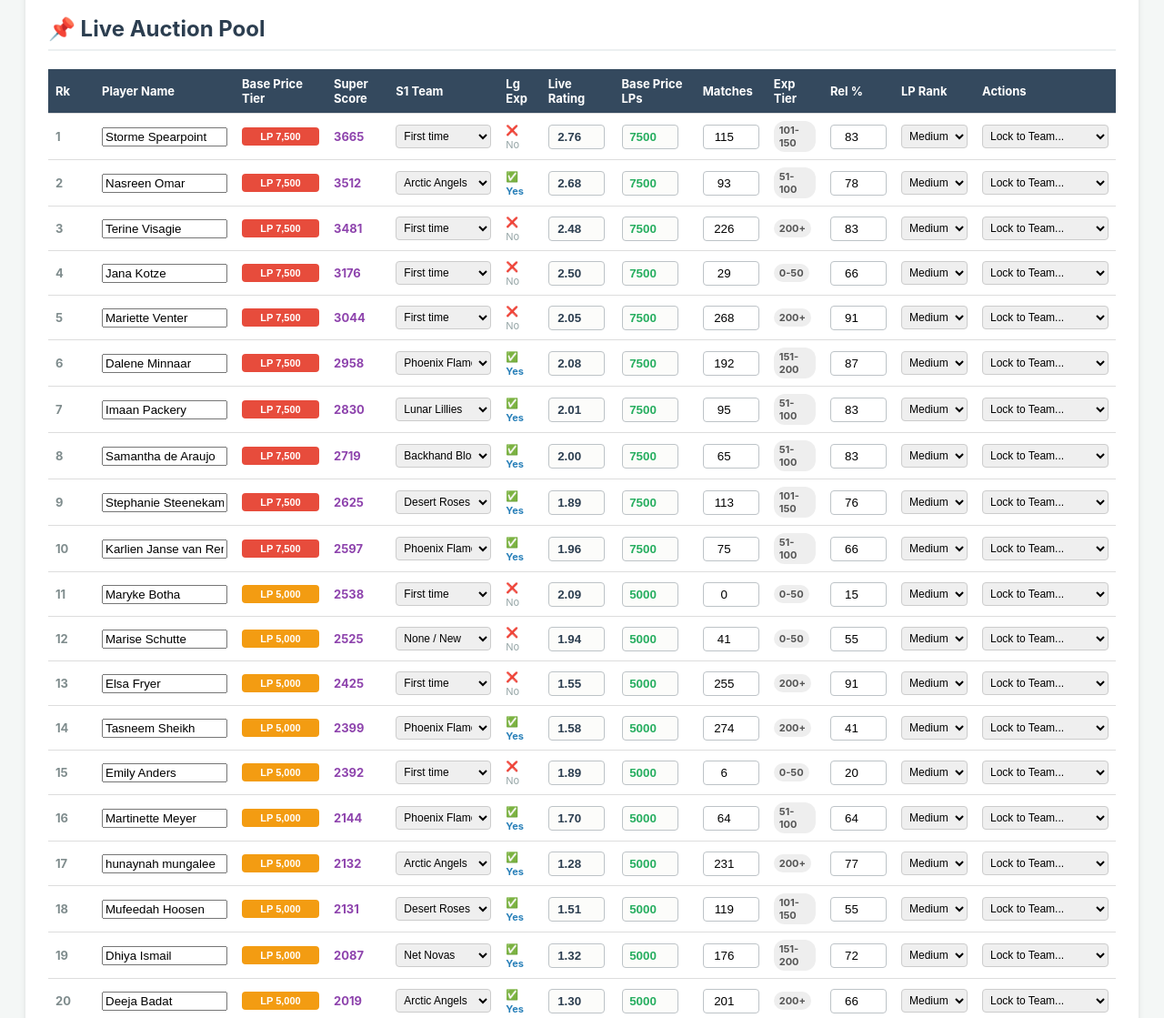
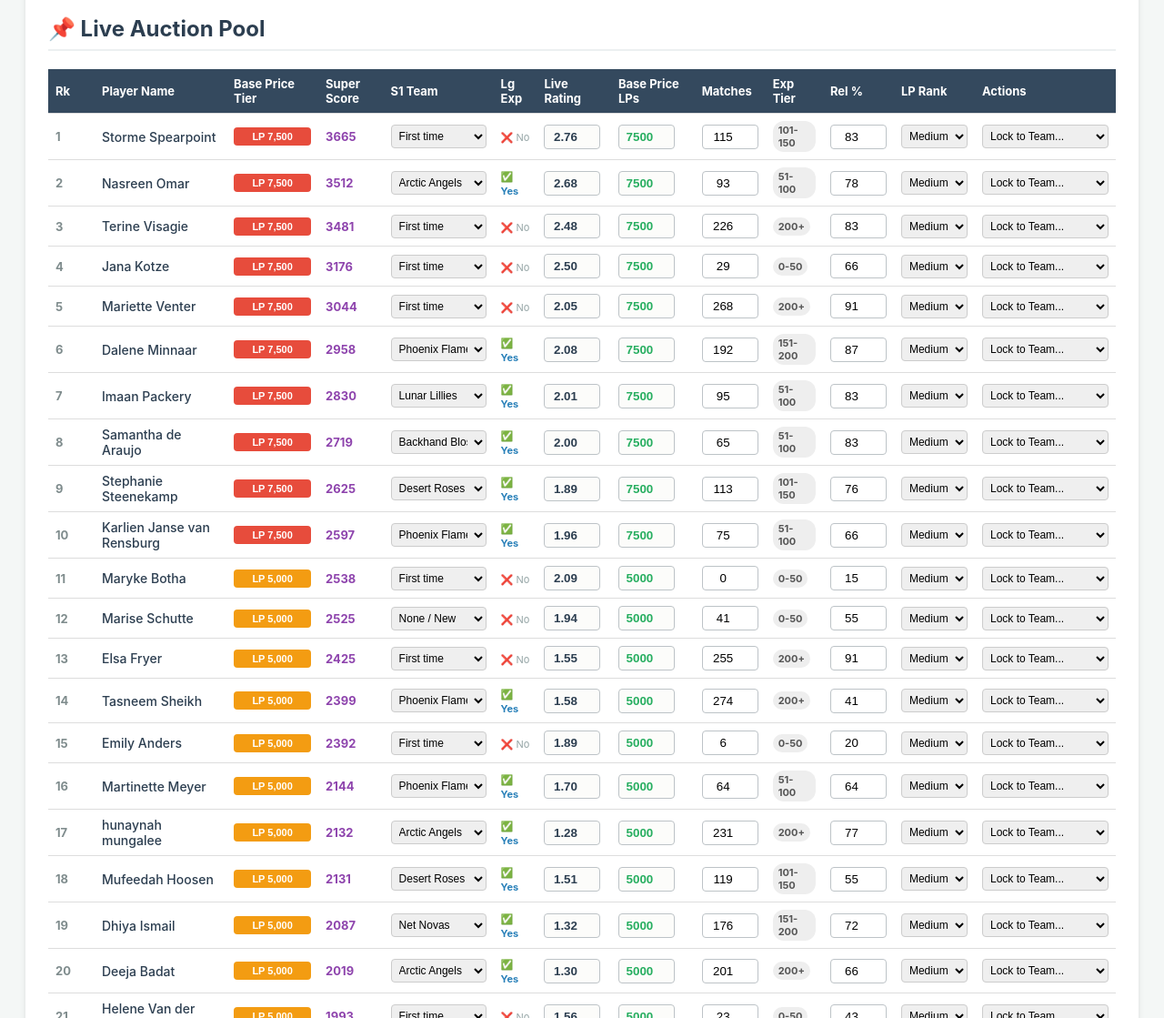
Before and after one commit to amadadi78614/LP_Ladies_S2_Player-list, a plain HTML site: page index.html in a window 1280 px wide. Shown: the part 580-1699 px from the top of the page at 91% size. Drawn offline with Linux system fonts and the light colour scheme.

Commit message:
Refactor name column to display player names
Updated name column styling and removed input fields for player names.

```diff
--- a/index.html
+++ b/index.html
@@ -35,7 +35,7 @@
         tr:hover { background-color: #f9f9f9; }
 
         .rank { font-weight: bold; color: #7f8c8d; width: 35px; }
-        .name-col { font-weight: 500; font-size: 14px; }
+        .name-col { font-weight: 500; font-size: 14px; color: #2c3e50; }
         .score-col { color: #8e44ad; font-weight: bold; }
         .exp-yes { color: #2980b9; font-weight: bold; font-size: 11px; }
         .exp-no { color: #95a5a6; font-size: 11px; }
@@ -249,7 +249,6 @@
             }
         });
 
-        // Ensure locked players use their assigned price
         getLockedPlayers().forEach(p => {
             if (!p.priceEdited) {
                 p.price = p.excel_base;
@@ -279,17 +278,15 @@
                 player.priceEdited = false;
                 player.tierEdited = false;
             } else if (field === 'moveToAuction') {
-                // Move from Locked to Auction Pool
                 player.role = 'Player';
                 player.retained = 'Not Retained';
                 player.team = 'Unassigned';
                 player.priceEdited = false;
                 player.tierEdited = false;
             } else if (field === 'moveToLocked') {
-                // Move from Auction to Locked
                 player.role = 'Player';
                 player.retained = 'Retained';
-                player.team = value; // Team selected
+                player.team = value;
             } else {
                 player[field] = value;
             }
@@ -403,7 +400,7 @@
 
             tr.innerHTML = `
                 <td class="rank">${index + 1}</td>
-                <td class="name-col"><input type="text" style="width:130px; font-weight:500;" value="${p.name}" onblur="updateData(${p.id}, 'name', this.value)"></td>
+                <td class="name-col">${p.name}</td>
                 <td class="pot-container">
                     <select class="pot-select ${potClass}" onchange="updateData(${p.id}, 'tierValue', this.value)">
                         ${tierOptionsHTML}
@@ -473,7 +470,7 @@
             `;
 
             tr.innerHTML = `
-                <td class="name-col"><input type="text" style="width:160px; font-weight:500;" value="${p.name}" onblur="updateData(${p.id}, 'name', this.value)"></td>
+                <td class="name-col">${p.name}</td>
                 <td>
                     <select class="select-small" onchange="updateData(${p.id}, 'team', this.value)">
                         ${teamOptionsHTML}
```
